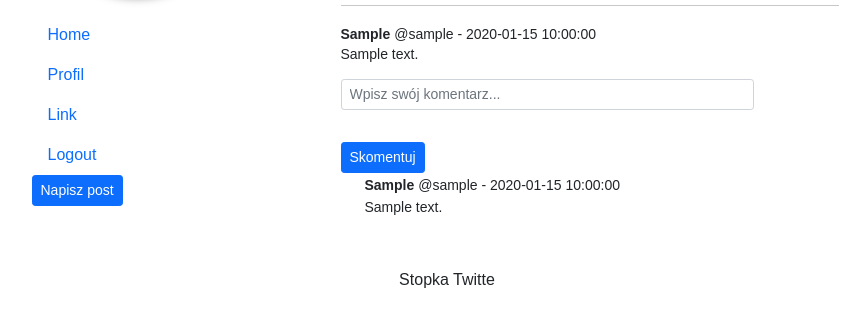
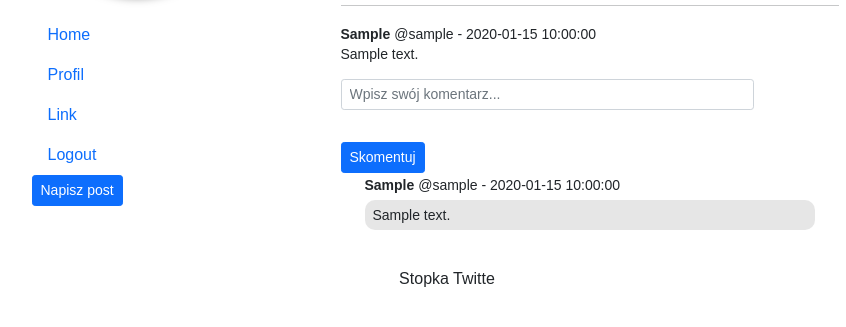
Before and after one commit to nowaxik/Twitte, a PHP site: page /twitte.php in a window 1280 px wide. Shown: the part 257-584 px from the top of the page, without its empty margins (193-1039 px from the left). Run offline with PHP 8.4, Linux system fonts and the light colour scheme; the visitor is signed in with stand-in values (Sample User, id 1); tables that the repository leaves empty or names only in its code hold one stand-in row (values such as "Sample post"); grey boxes marked "Sample" are stand-in pictures.

Commit message:
Zmiana klas w div - komentarze

```diff
--- a/Twitte/twitte.php
+++ b/Twitte/twitte.php
@@ -116,7 +116,8 @@ $user_id = $_SESSION['id'];
                                 </div>
                                 <div class="row">
                                     <div class="col">
-                                        <p class="lh-sm">
+                                        <div class="commentView">
+                                            <p class="commentText">
                                                 <small>
                                                     <?php
                                                         if ($id == $com['comment_id'])
@@ -126,6 +127,7 @@ $user_id = $_SESSION['id'];
                                                     ?>
                                                 </small>
                                             </p>
+                                        </div>
                                     </div>
                                 </div>
                             </div>
```
Lines whose indentation alone changed are shown as unchanged.
